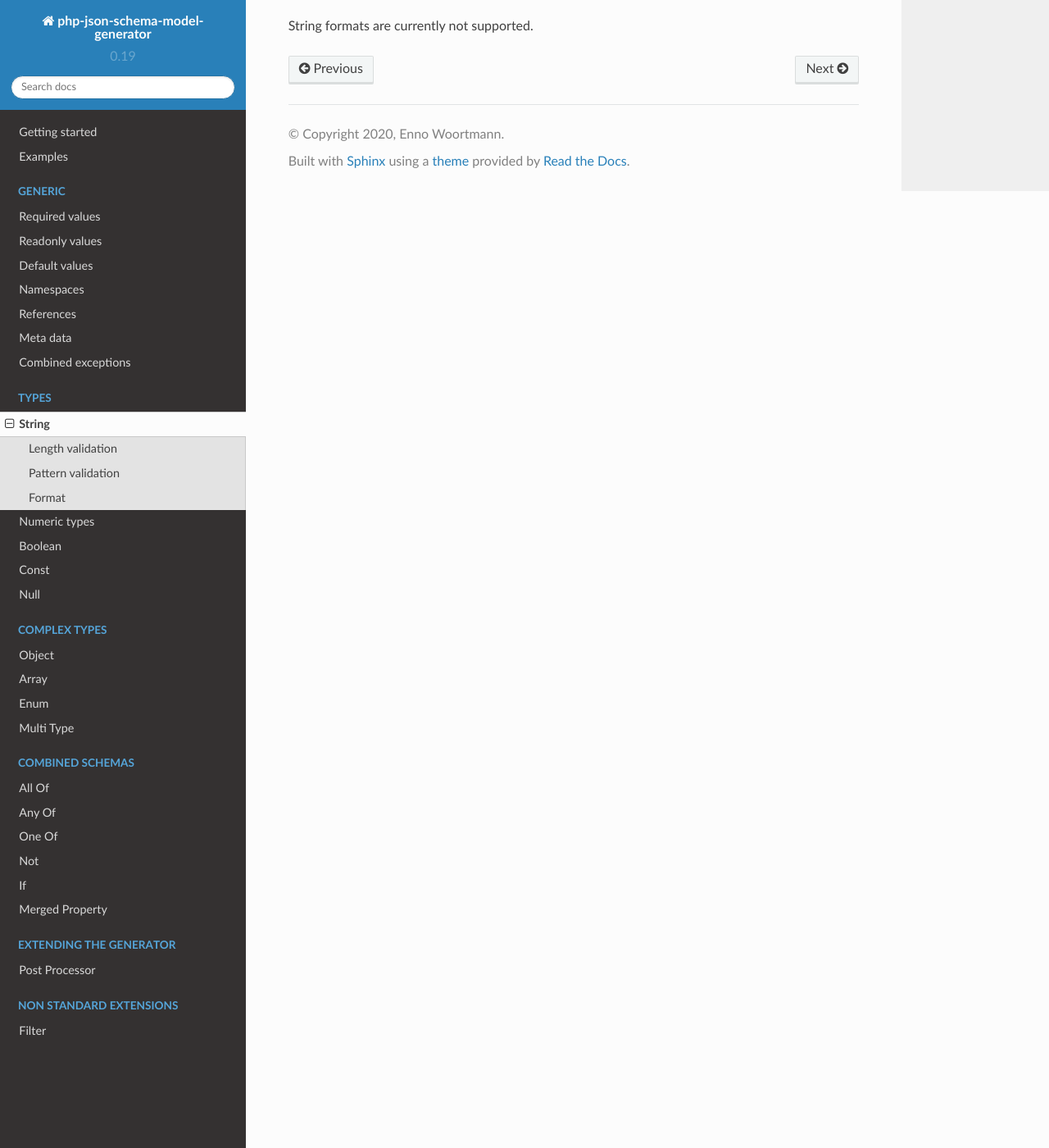
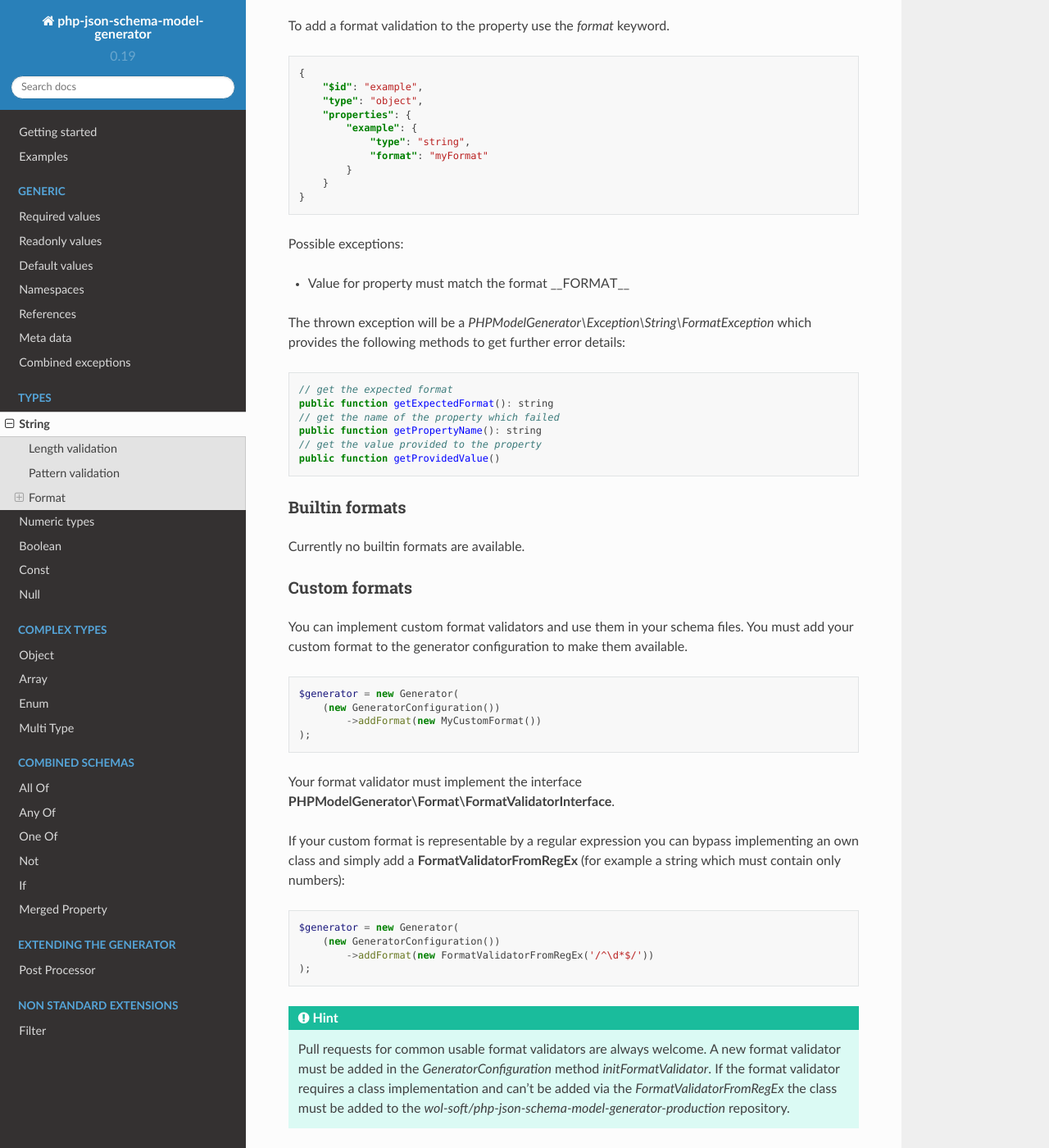
Before and after one commit to wol-soft/php-json-schema-model-generator, a Sphinx documentation site: the page built from docs/source/types/string.rst, in a window 1280 px wide and 1400 px high, scrolled down 2441 px. Shown: the whole window at 82% size. Built offline with Sphinx 7.4.7 and the Read the Docs theme 2.0.0, drawn with Linux system fonts in a browser that asks for light colours; some of the changed text lies outside the part shown.

Commit message:
Add tests and documentation for format validators

```diff
--- a/composer.json
+++ b/composer.json
@@ -11,7 +11,7 @@
         }
     ],
     "require": {
-        "wol-soft/php-json-schema-model-generator-production": "dev-master",
+        "wol-soft/php-json-schema-model-generator-production": "^0.16.0",
         "wol-soft/php-micro-template": "^1.3.2",
 
         "php": ">=7.2",
--- a/docs/source/types/string.rst
+++ b/docs/source/types/string.rst
@@ -78,7 +78,7 @@ The thrown exception will be a *PHPModelGenerator\\Exception\\String\\MinLengthE
 Pattern validation
 ------------------
 
-To add a pattern validation to the property use `pattern` keyword.
+To add a pattern validation to the property use the `pattern` keyword.
 
 .. warning::
 
@@ -115,4 +115,66 @@ The thrown exception will be a *PHPModelGenerator\\Exception\\String\\PatternExc
 Format
 ------
 
-String formats are currently not supported.
+To add a format validation to the property use the `format` keyword.
+
+.. code-block:: json
+
+    {
+        "$id": "example",
+        "type": "object",
+        "properties": {
+            "example": {
+                "type": "string",
+                "format": "myFormat"
+            }
+        }
+    }
+
+Possible exceptions:
+
+* Value for property must match the format __FORMAT__
+
+The thrown exception will be a *PHPModelGenerator\\Exception\\String\\FormatException* which provides the following methods to get further error details:
+
+.. code-block:: php
+
+    // get the expected format
+    public function getExpectedFormat(): string
+    // get the name of the property which failed
+    public function getPropertyName(): string
+    // get the value provided to the property
+    public function getProvidedValue()
+
+Builtin formats
+^^^^^^^^^^^^^^^
+
+Currently no builtin formats are available.
+
+Custom formats
+^^^^^^^^^^^^^^
+
+You can implement custom format validators and use them in your schema files. You must add your custom format to the generator configuration to make them available.
+
+.. code-block:: php
+
+    $generator = new Generator(
+        (new GeneratorConfiguration())
+            ->addFormat(new MyCustomFormat())
+    );
+
+Your format validator must implement the interface **PHPModelGenerator\\Format\\FormatValidatorInterface**.
+
+If your custom format is representable by a regular expression you can bypass implementing an own class and simply add a **FormatValidatorFromRegEx** (for example a string which must contain only numbers):
+
+.. code-block:: php
+
+    $generator = new Generator(
+        (new GeneratorConfiguration())
+            ->addFormat(new FormatValidatorFromRegEx('/^\d*$/'))
+    );
+
+.. hint::
+
+    Pull requests for common usable format validators are always welcome.
+    A new format validator must be added in the *GeneratorConfiguration* method *initFormatValidator*.
+    If the format validator requires a class implementation and can't be added via the *FormatValidatorFromRegEx* the class must be added to the *wol-soft/php-json-schema-model-generator-production* repository.
```
Also changed, not shown: 2 other files.
